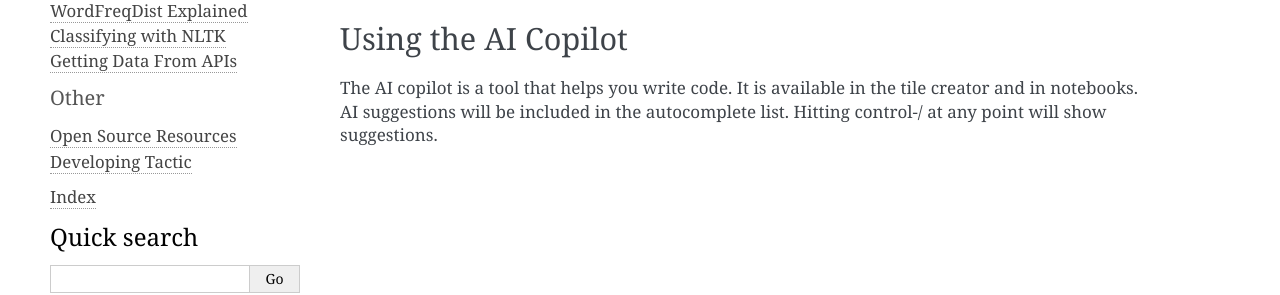
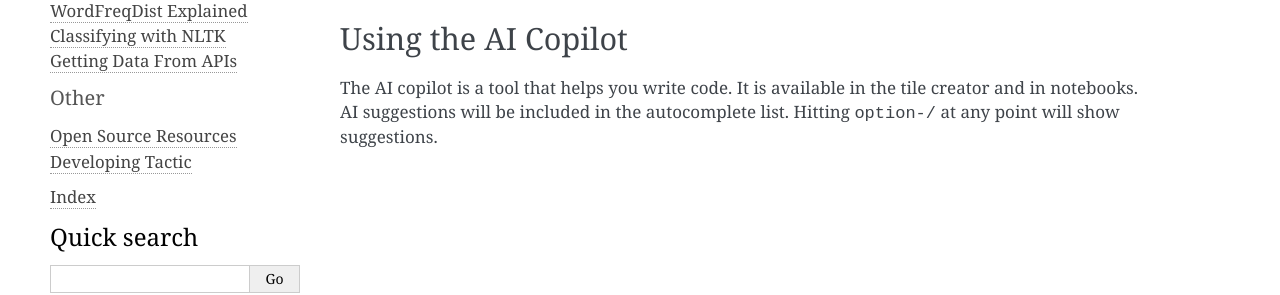
Before and after one commit to bsherin/tacticdocs, a Sphinx documentation site: the page built from docs/AI-Features.rst, in a window 1280 px wide and 900 px high, scrolled down 726 px. Shown: the part 520-815 px from the top of the window. Built offline with Sphinx 7.4.7, drawn with Linux system fonts in a browser that asks for light colours; some of the changed text lies outside the part shown.

Commit message:
Small ai-featurs fixes

```diff
--- a/docs/AI-Features.rst
+++ b/docs/AI-Features.rst
@@ -52,4 +52,4 @@ will turn your chat history into a tactic notebook in your library.
 Using the AI Copilot
 ----------------------
 The AI copilot is a tool that helps you write code. It is available in the tile creator and in notebooks. AI suggestions
-will be included in the autocomplete list. Hitting control-/ at any point will show suggestions.
+will be included in the autocomplete list. Hitting :kbd:`option-/` at any point will show suggestions.
```
Also changed, not shown: other parts of docs/AI-Features.rst (+1 -1 lines), 2 other files.
